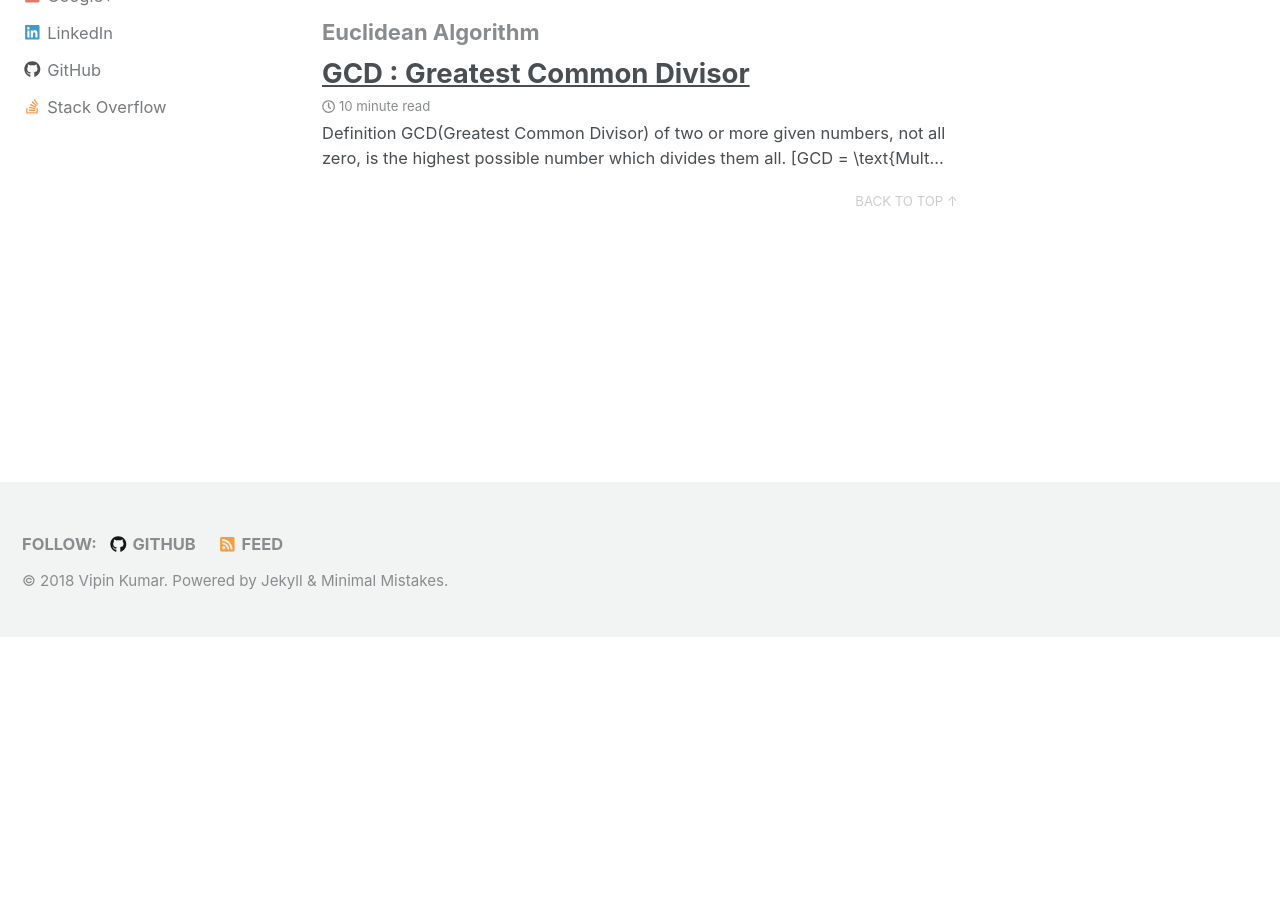
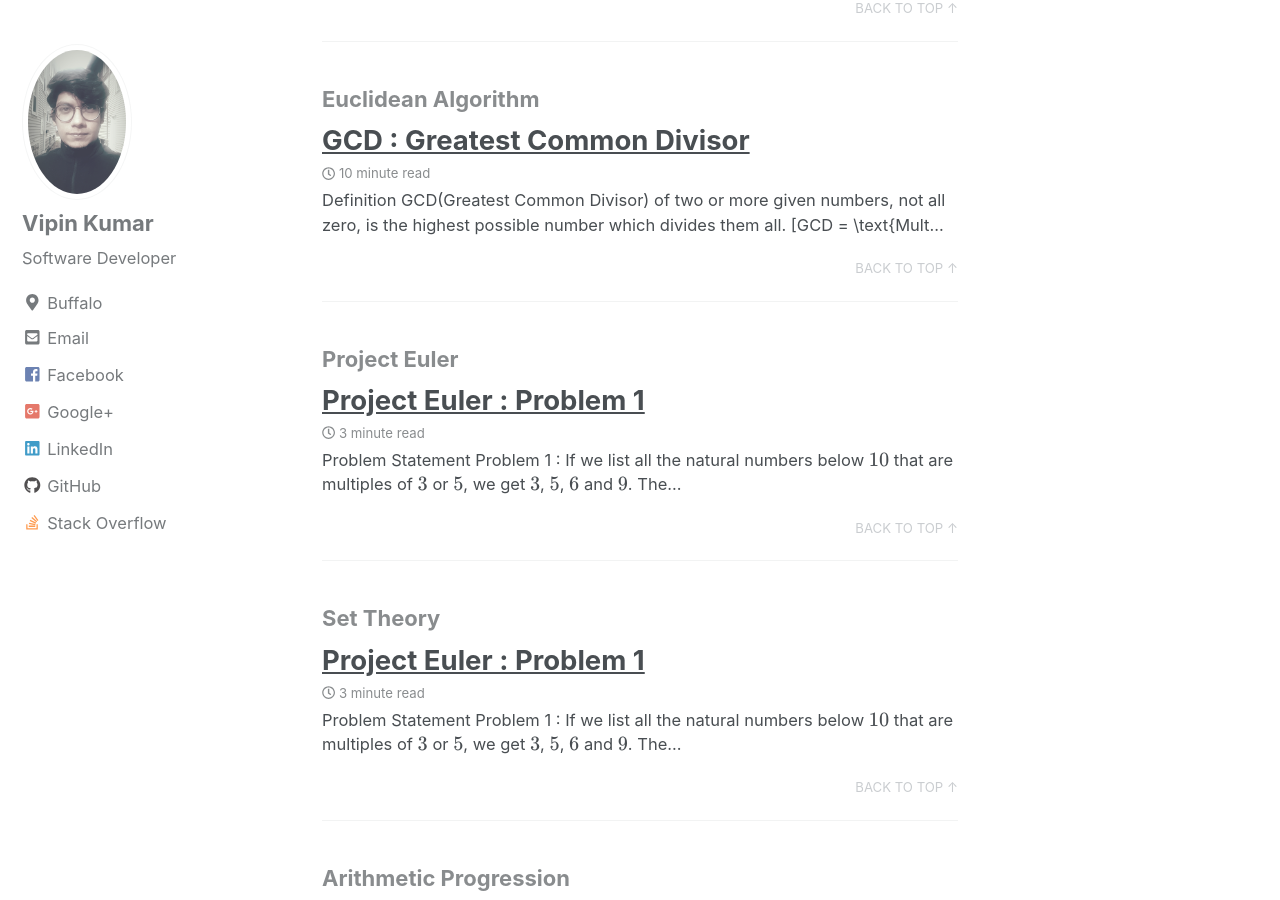
Before and after one commit to vk3105/vk3105.github.io, a Jekyll site: the page built from _pages/tag-archive.md, in a window 1280 px wide and 900 px high, scrolled down 516 px. Built offline with Jekyll 4.4.1, drawn with Linux system fonts in a browser that asks for light colours; nearby versions of some CDN libraries; formulas are drawn with MathJax 3; comment, search, counter and statistics services are not loaded; a style sheet for code colours, icons or effects is not loaded; before the commit the page ends 1153 px from its top, so only the background shows below that; part of the change alters nothing that is shown; some of the changed text lies outside the part shown.

Commit message:
PE-Problem1

````diff
--- a/_posts/2018-06-09-gcd.md
+++ b/_posts/2018-06-09-gcd.md
@@ -307,6 +307,6 @@ public static int gcd(int a, int b) {
 $$O(N*N)$$ where $$N$$ is the number of bits in the larger number.
 Or $$O((\log(a)+\log(b))^2)$$ the total number of steps is at most the sum of the numbers of bits of a and b. Since subtracting two numbers smaller than a and b costs $$ O(\log a+\log b)$$ bit operations.
 
-## References
-[Euclidean algorithm](https://en.wikipedia.org/wiki/Euclidean_algorithm)
-[GCD](https://en.wikipedia.org/wiki/Greatest_common_divisor)
+## References and Further Readings
+* [Euclidean algorithm](https://en.wikipedia.org/wiki/Euclidean_algorithm)
+* [GCD](https://en.wikipedia.org/wiki/Greatest_common_divisor)
--- /dev/null
+++ b/_posts/2018-06-17-PE-problem1.md
@@ -0,0 +1,81 @@
+---
+title: "Project Euler : Problem 1"
+excerpt_separator: "<!--more-->"
+categories:
+  - Project Euler
+tags:
+  - Project Euler
+  - Set Theory
+  - Arithmetic Progression
+toc: true
+toc_sticky: true
+---
+
+## Problem Statement
+[Problem 1](https://projecteuler.net/problem=1) : If we list all the natural numbers below $$10$$ that are multiples of $$3$$ or $$5$$, we get $$3$$, $$5$$, $$6$$ and $$9$$. The sum of these multiples is $$23$$.
+Find the sum of all the multiples of $$3$$ or $$5$$ below $$1000$$.
+
+## Concept and Theory
+The concept is straight forward from Set Theory and Arithmetic Progression.
+
+![image-center]({{ site.url }}{{ site.baseurl }}/assets/images/350px-Venn_A_intersect_B.svg.png){: .align-center}
+[Venn_A_intersect_B](https://en.wikipedia.org/wiki/Set_theory#/media/File:Venn_A_intersect_B.svg){: style="text-align: center;"}
+
+So lets say $$A$$ represents all the multiples of $$3$$ and $$B$$ represents all the multiples of $$5$$. But there are some numbers like $$15$$, $$30$$, $$45$$ which are multiple of both $$3$$ and $$5$$. We have to count them only once not twice.
+
+$$A \cup B = A + B - A \cap B , \\
+\text{where} \ A \ = \ Sum \ of \ multiple \ of \ three \\
+B \ = \ Sum \ of \ multiple \ of \ five \\
+A \cap B \ = \ Sum \ of \ multiple \ of \ Fifteen$$
+
+So all that is left is just one thing, how to get the sum of all these multiples.
+The answer is counting how many terms are there which are less than the given limit. From there its simple, the quotient of $$N/3$$ will give us the numbers of terms in the series, excluding the last number if it happens to be a multiple of $$3$$ or $$5$$ or $$15$$. Last term of the sequence can be calculated just by simply multiplying $$3$$, $$5$$ or $$15$$ with corresponding number of terms in sequence.
+
+We knows that the sum of any given Arithmetic Progression can be given as,
+
+$$ sum = (n/2)(a_1 + a_n) \\
+where \ n = \text{number of terms} \\
+a_1 = \text{first term of the sequence} \\
+a_n = \text{last term of the sequence}$$
+
+That's it. Just plug in the numbers and you will have your answer.
+
+## Code
+
+```
+/**
+ * A function that returns the sum of all the unique multiples of 3 and 5 below
+ * given input n.
+ *
+ * Note : We have to exclude the n if its a multiple of 3 or 5
+ *
+ * @param n
+ *            : input range
+ * @return : the sum
+ */
+static public int sumOfMultiplesOf3And5(int n) {
+  int res = 0;
+
+  int numberOfTermsThreeSeries = n % 3 == 0 ? (n / 3) - 1 : n / 3;
+  int maxMultipleOfThree = (numberOfTermsThreeSeries) * 3;
+
+  int numberOfTermsFiveSeries = n % 5 == 0 ? (n / 5) - 1 : n / 5;
+  int maxMultipleOfFive = (numberOfTermsFiveSeries) * 5;
+
+  int numberOfTermsFifteenSeries = n % 15 == 0 ? (n / 15) - 1 : n / 15;
+  int maxMultipleOfFifteen = (numberOfTermsFifteenSeries) * 15;
+
+  int sumOfMultipleOfThree = ((numberOfTermsThreeSeries * (3 + maxMultipleOfThree)) / 2);
+  int sumOfMultipleOfFive = ((numberOfTermsFiveSeries * (5 + maxMultipleOfFive)) / 2);
+  int sumOfMultipleOfFifteen = ((numberOfTermsFifteenSeries * (15 + maxMultipleOfFifteen)) / 2);
+
+  res = sumOfMultipleOfThree + sumOfMultipleOfFive - sumOfMultipleOfFifteen;
+
+  return res;
+}
+```
+
+## References and Further Readings
+* [ProjectEuler](https://projecteuler.net)
+* [Set Theory](https://en.wikipedia.org/wiki/Set_theory)
+* [Arithmetic Progression](https://en.wikipedia.org/wiki/Arithmetic_progression)
````
Also changed, not shown: assets/images/350px-Venn_A_intersect_B.svg.png (added).
